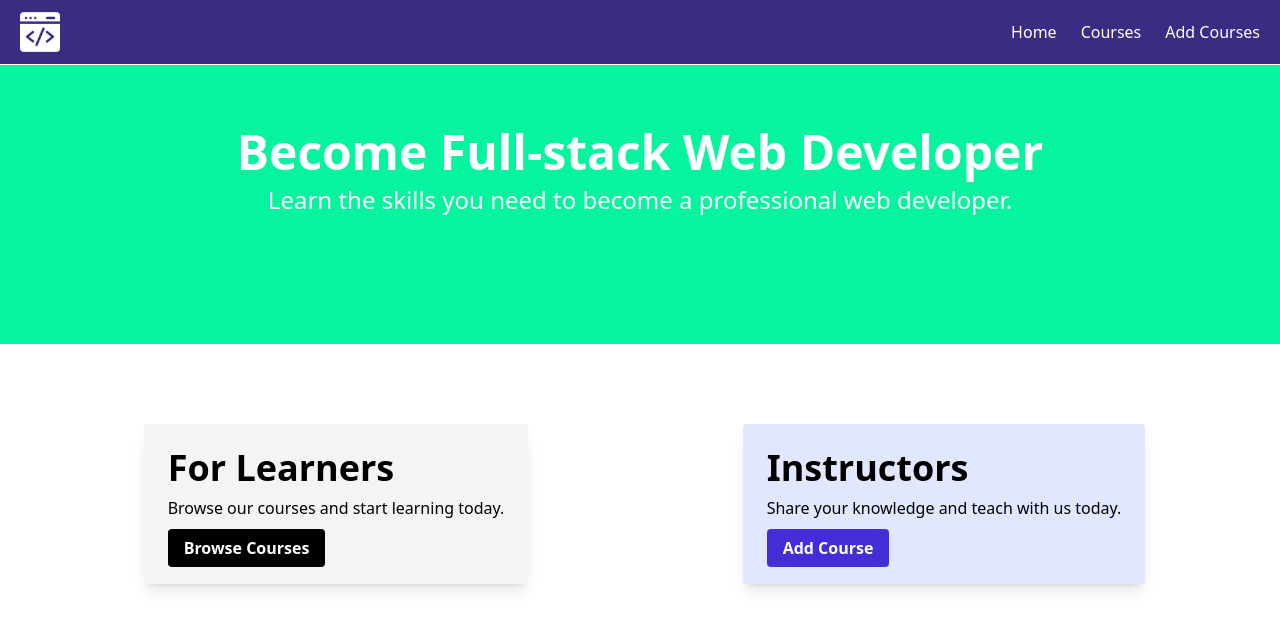
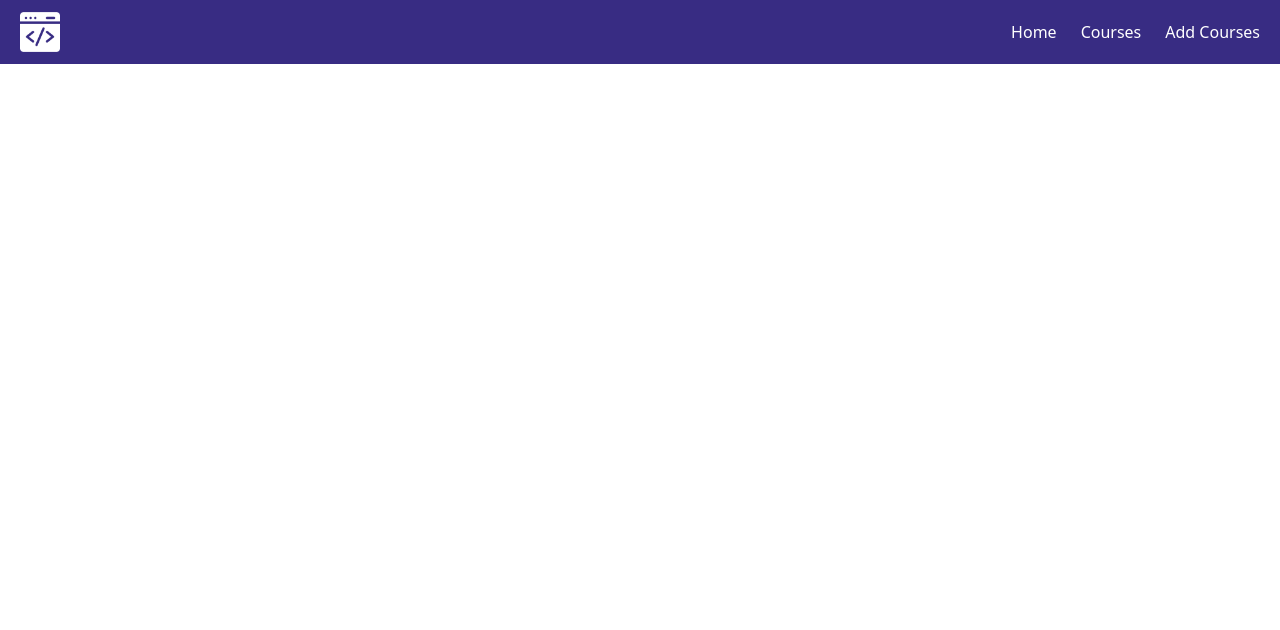
Before and after one commit to atoosh22/QALAM-PLATFORM, a React (Vite) app: page / in a window 1280 px wide. Shown: the top 630 px of the page. Built offline with nearby package versions, Linux system fonts and the light colour scheme.

Commit message:
removed all pages

```diff
--- a/src/App.jsx
+++ b/src/App.jsx
@@ -1,19 +1,13 @@
 import React from 'react'
 import { Route, Routes } from 'react-router-dom'
-import Home from './Pages/Home'
-import Courses from './Pages/Courses'
-import AddCourses from './Pages/AddCourses'
+import NavBar from './Component/NavBar'
+
 
 const App = () => {
   return (
   <>
+<NavBar/>
 
-  <Routes>
-   <Route path='/' element={<Home />} />
-   <Route path='/Courses' element={<Courses />} />
-   <Route path='/AddCourses' element={<AddCourses />} />
-
-  </Routes>
   </>
   )
 }
--- a/src/Card.jsx
+++ /dev/null
@@ -1,11 +0,0 @@
-import React from 'react'
-
-const Card = ({bg,children}) => {
-  return (
-    <div className={`${bg} shadow-lg rounded px-6 py-6 max-w-4xl mx-auto`}>{children}
-
-    </div>
-  )
-}
-
-export default Card
--- a/src/Component/Hero.jsx
+++ /dev/null
@@ -1,20 +0,0 @@
-import React from 'react'
-
-const Hero = ({title, subTitle}) => {
-  return (
-    <>
-      {/* <!-- ✅ Hero Section --> */}
-  <div class="bg-[#07F49E] py-32 text-white  text-center">
-    <h1 class="text-3xl md:text-5xl font-bold">
-     {title}
-    </h1>
-    <p class="font-light text-lg md:text-2xl mt-2">
-      {subTitle}
-    </p>
-  </div>
-
-    </>
-  )
-}
-
-export default Hero
--- a/src/Component/HomeCards.jsx
+++ /dev/null
@@ -1,26 +0,0 @@
-import React from 'react'
-import Card from '../Card'
-
-const HomeCards = () => {
-  return (
-   <div class="grid grid-cols-1 md:grid-cols-2 gap-4 mt-10 p-10">
-    {/* <!-- Learners Card --> */}
-    <Card bg="bg-gray-100">
-      <h2 class="text-4xl font-bold mb-2">For Learners</h2>
-      <p class="mb-4">Browse our courses and start learning today.</p>
-      <a href="courses.html" class="bg-black text-white px-4 py-2 rounded font-semibold hover:bg-gray-800 transition">Browse Courses</a>
-
-       </Card>
-
-    {/* <!-- Instructors Card --> */}
-     <Card bg="bg-indigo-100">
-      <h2 class="text-4xl font-bold mb-2">Instructors</h2>
-      <p class="mb-4">Share your knowledge and teach with us today.</p>
-      <a href="addcourse.html" class="bg-indigo-700 text-white px-4 py-2 rounded font-semibold hover:bg-indigo-500 transition">Add Course</a>
-    </Card>
-    </div>
-
-  )
-}
-
-export default HomeCards
--- a/src/Pages/AddCourses.jsx
+++ /dev/null
@@ -1,13 +0,0 @@
-import React from 'react'
-import NavBar from '../Component/NavBar'
-
-
-const AddCourses = () => {
-  return (
-   <>
-    <NavBar/>
-   </>
-  )
-}
-
-export default AddCourses
--- a/src/Pages/Courses.jsx
+++ /dev/null
@@ -1,13 +0,0 @@
-import React from 'react'
-import NavBar from '../Component/NavBar'
-
-const Courses = () => {
-  return (
- <>
- <NavBar/>
-
- </>
-  )
-}
-
-export default Courses
--- a/src/Pages/Home.jsx
+++ /dev/null
@@ -1,17 +0,0 @@
-import React from 'react'
-import NavBar from "../Component/NavBar";
-import Hero from "../Component/Hero";
-import HomeCards from "../Component/HomeCards";
-
-
-const Home = () => {
-  return (
-   <>
-    <NavBar/>
-      <Hero  title="Become Full-stack Web Developer" subTitle=" Learn the skills you need to become a professional web developer."/>
-      <HomeCards />
-   </>
-  )
-}
-
-export default Home
```
